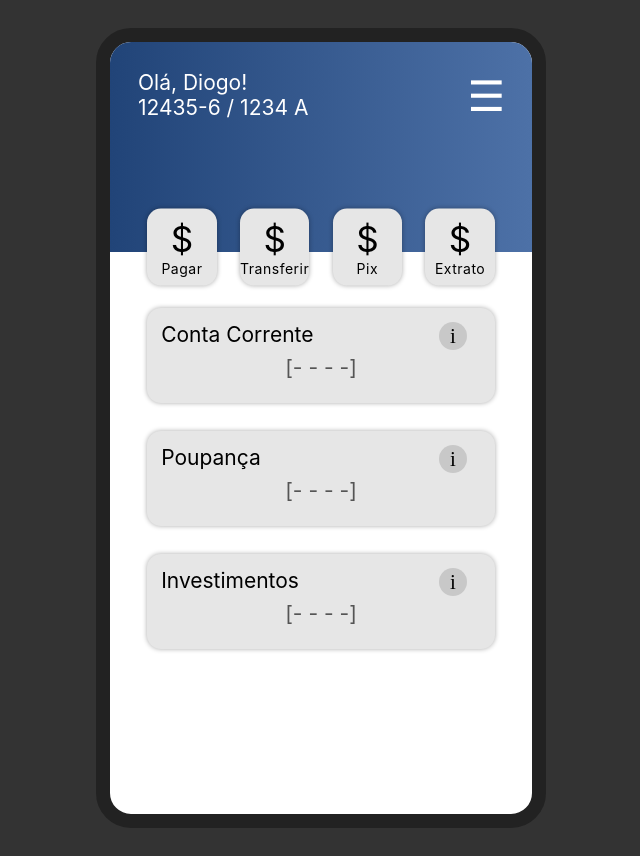
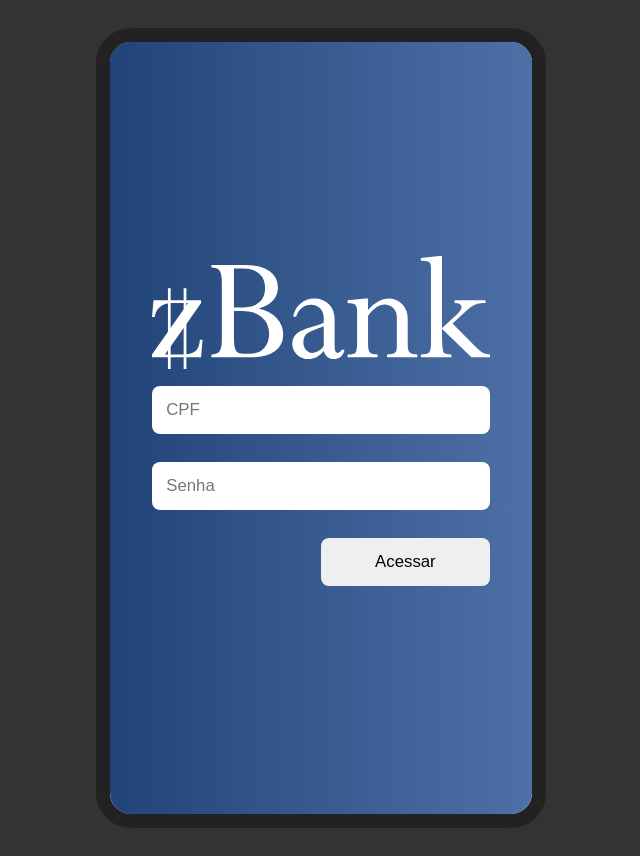
Before and after one commit to DiogoZdev/zbank, a React (Create React App) app: page / in a window 1280 px wide. Shown: the whole page, without its empty margins (319-959 px from the left). Built offline with nearby package versions, Linux system fonts and the light colour scheme.

Commit message:
more components and initial login screen

```diff
--- a/src/App.js
+++ b/src/App.js
@@ -1,9 +1,12 @@
 import React, { useEffect, useState } from 'react';
 import styled from 'styled-components';
 import './App.scss';
+import logo from './zbank.svg';
 
 import Box from './components/Box';
 import Icon from './components/Icon';
+import Input from './components/Input';
+import Button from './components/Button';
 
 
 function App() {
@@ -48,6 +51,14 @@ function App() {
   return (
     <>
       <div className="wrapper">
+        <div className="login-panel">
+          <div className="login-panel-content">
+            <div className="logo-area"><img src={logo} alt="zbank icon"/></div>
+            <Input type="number" placeholder="CPF"/>
+            <Input type="password" placeholder="Senha"/>
+            <Button value="Acessar" action="login"/>
+          </div>
+        </div>
         <div classname="screen">
           <div className="header">
               <div className="header-top row">
--- a/src/App.scss
+++ b/src/App.scss
@@ -9,9 +9,16 @@
     --gray2:#c8c8c8;
     --light-shadow: inset 5px 5px 5px #fff;
     --dark-shadow: inset -5px -5px 5px #0005;
+    --dark-font:#555555;
 
-    --dark-font:#555555;
+    --rounded:8px;
   }
+
+  img {
+    width: 100%;
+  }
+
+
 
   ::-webkit-scrollbar { display: none; }
 
@@ -47,6 +54,59 @@
       border:none;
     }
   }
+  // INITIAL LOGIN SCREEN
+
+  .login-panel {
+    position:absolute;
+    inset:0;
+    z-index: 2;
+    display: flex;
+    justify-content: center;
+    align-items: center;
+    background: var(--gradient);
+
+    &-content{
+      width: 80%;
+      aspect-ratio: 1;
+      //background-color: var(--blue);
+
+    }
+
+    .logo-area{
+      width:100%;
+    }
+
+    .input {
+      width:100%;
+      padding:1rem;
+      margin: 1rem 0;
+      font-size: 1.2rem;
+      border:none;
+      border-radius: var(--rounded);
+
+      appearance:textfield;
+    }
+
+    .button {
+      padding:1rem;
+      width: 50%;
+      margin:1rem 0;
+      float: right;
+      border:none;
+      border-radius: var(--rounded);
+
+      font-size: 1.2rem;
+
+      &:hover {
+        background-color: #222;
+        color:white;
+      }
+    }
+
+  }
+
+
+  // INSIDE APPLICATION
 
   .screen {
     width:100%;
--- a/src/components/Box/index.js
+++ b/src/components/Box/index.js
@@ -21,7 +21,7 @@ function Box(prop) {
               <h3>R$ {prop.value}</h3>
               <button className="button">{(prop.btnInfo) ? prop.btnInfo : "Ver mais"}</button>
             </div>
-          : <h3>[- - - -]</h3>}
+          : <h3>_-_-_-_</h3>}
       </div>
     )};
 
--- /dev/null
+++ b/src/components/Button/index.js
@@ -0,0 +1,20 @@
+import React from 'react';
+
+function Button(props) {
+
+    function login() {
+
+    }
+
+    return(
+        <>
+            <button className="button"
+                onClick={props.action}>
+                    {props.value}
+                </button>
+        </>
+    )
+}
+
+
+export default Button;
--- /dev/null
+++ b/src/components/Input/index.js
@@ -0,0 +1,14 @@
+import React from 'react';
+
+function Input(props) {
+    return(
+        <>
+            <input className="input"
+                type={props.type}
+                placeholder={props.placeholder}
+            />
+        </>
+    )
+}
+
+export default Input;
```
Also changed, not shown: src/zbank.svg (added).
